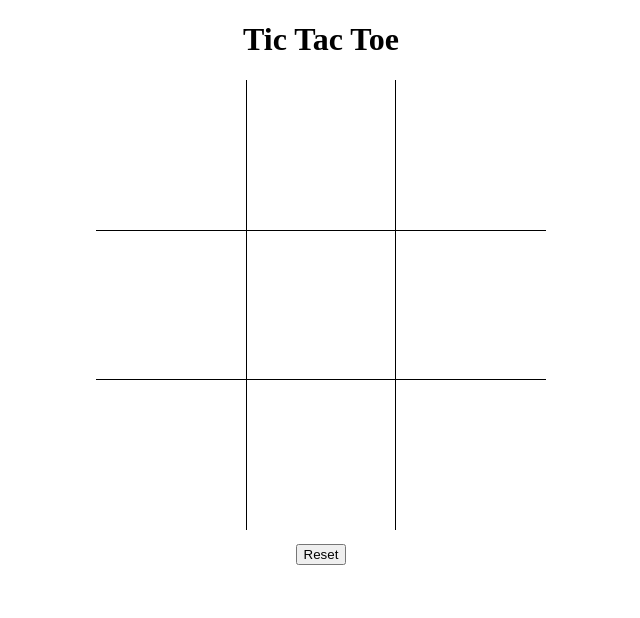
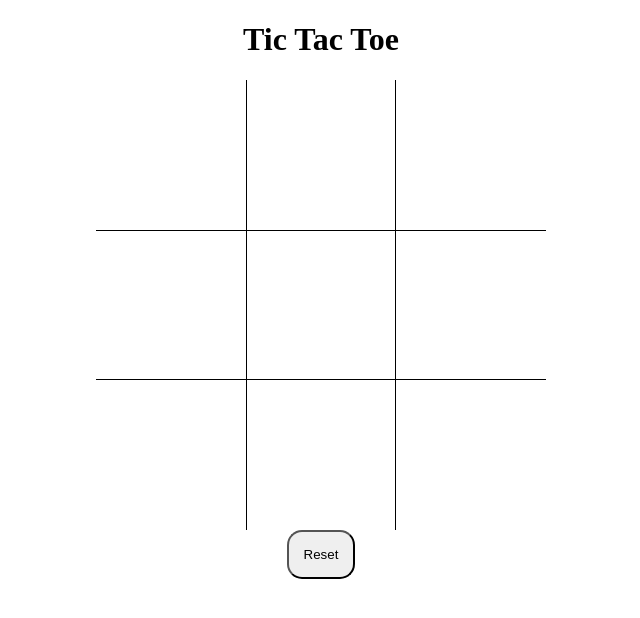
Before and after one commit to EliseMistaken/tic-tac-toe, a plain HTML site: page index.html in a window 1280 px wide. Shown: the whole page, without its empty margins (319-959 px from the left). Drawn offline with Linux system fonts and the light colour scheme.

Commit message:
Button styling

```diff
--- a/style.css
+++ b/style.css
@@ -45,3 +45,8 @@ h1  {
     align-self: center;
     justify-self: center;
 }
+
+#reset {
+    padding: 15px;
+    border-radius: 15px;
+}
```
